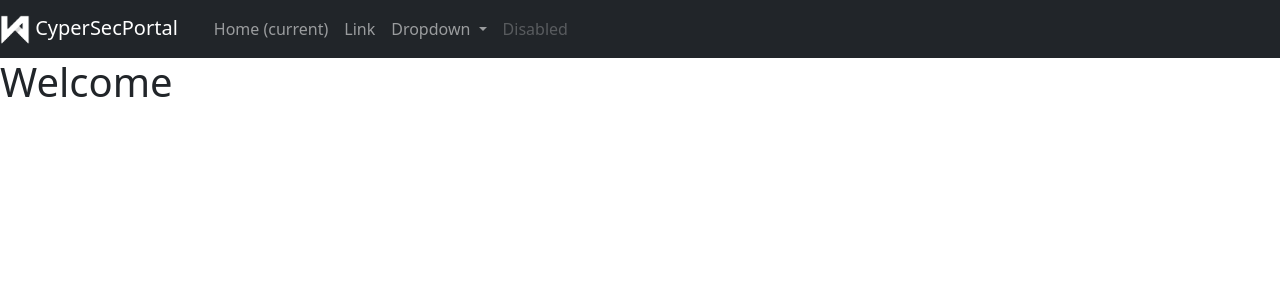
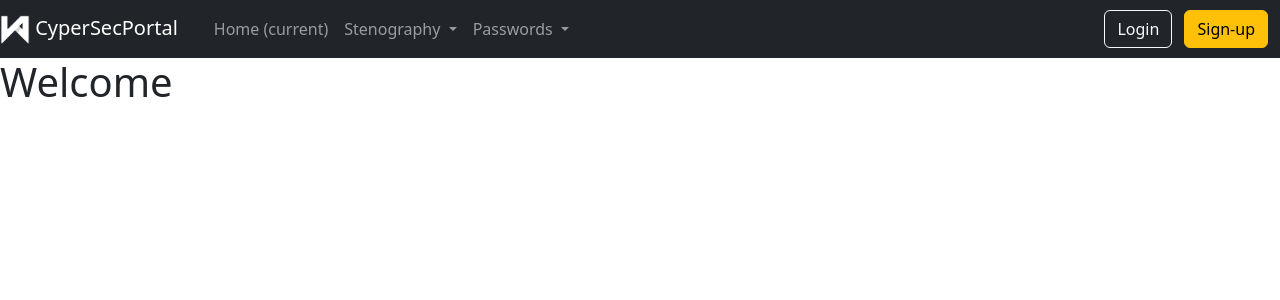
Before and after one commit to adelbables/CyperSecPortal, a Django app: page / in a window 1280 px wide. Shown: the top 300 px of the page. Run offline with Django 4.2, Linux system fonts and the light colour scheme; some libraries are stand-ins or nearby versions.

Commit message:
added linkes and buttons to navbar

```diff
--- a/templates/base.html
+++ b/templates/base.html
@@ -1,10 +1,10 @@
 {% load static %}
 <!DOCTYPE html>
 <html lang="en">
-    <head>
         <meta charset="UTF-8">
         <title>{% block title%}{% endblock %}</title>
         <link rel="stylesheet" type="text/css" href="{% static 'boot/css/bootstrap.css' %}"/>
+        <script type="text/javascript" src="{% static 'boot/js/bootstrap.bundle.min.js' %}"></script>
     </head>
     <body>
         <nav class="navbar navbar-expand-lg navbar-dark bg-dark">
@@ -13,36 +13,45 @@
                     CyperSecPortal
               </a>
             <div class="container">
-
-                <button class="navbar-toggler" type="button" data-toggle="collapse" data-target="#navbarSupportedContent"
+                <button class="navbar-toggler" type="button" data-bs-toggle="collapse" data-bs-target="#navbarSupportedContent"
                         aria-controls="navbarSupportedContent" aria-expanded="false" aria-label="Toggle navigation">
                     <span class="navbar-toggler-icon"></span>
                 </button>
-
                 <div class="collapse navbar-collapse" id="navbarSupportedContent">
                     <ul class="navbar-nav mr-auto">
                         <li class="nav-item active">
                         <a class="nav-link" href="{% url 'home' %}">Home <span class="sr-only">(current)</span></a>
                         </li>
-                        <li class="nav-item">
-                            <a class="nav-link" href="{% url 'upload and decrypt' %}">Link</a>
+                        <li class="nav-item dropdown">
+                            <a class="nav-link dropdown-toggle" href="#" id="navbarDropdown" role="button" data-bs-toggle="dropdown" aria-haspopup="true" aria-expanded="true">
+                            Stenography
+                            </a>
+                            <div class="dropdown-menu" aria-labelledby="navbarDropdown">
+                                <a class="dropdown-item" href="{% url 'upload and encrypt' %}">upload and encrypt image</a>
+                                <div class="dropdown-divider"></div>
+                                <a class="dropdown-item" href="{%  url 'upload and decrypt' %}">upload and decrypt image</a>
+                            </div>
                         </li>
                         <li class="nav-item dropdown">
-                                <a class="nav-link dropdown-toggle" href="#" id="navbarDropdown" role="button" data-toggle="dropdown" aria-haspopup="true" aria-expanded="false">
-                                Dropdown
-                                </a>
+                            <a class="nav-link dropdown-toggle" href="#" id="navbarDropdown" role="button" data-bs-toggle="dropdown" aria-haspopup="true" aria-expanded="true">
+                            Passwords
+                            </a>
                             <div class="dropdown-menu" aria-labelledby="navbarDropdown">
-                            <a class="dropdown-item" href="#">Action</a>
-                            <a class="dropdown-item" href="#">Another action</a>
-                            <div class="dropdown-divider"></div>
-                            <a class="dropdown-item" href="#">Something else here</a>
+                                <a class="dropdown-item" href="{% url 'generate_password' %}">generate a save Password</a>
+                                <div class="dropdown-divider"></div>
+                                <a class="dropdown-item" href="{%  url 'validate_password' %}">validate your Password</a>
                             </div>
-                        </li>
-                        <li class="nav-item">
-                            <a class="nav-link disabled" href="#" tabindex="-1" aria-disabled="true">Disabled</a>
                         </li>
                     </ul>
                 </div>
+                <div class="text-end">
+                    {% if user.is_authenticated %}
+                        <button type="button" class="btn btn-outline-light me-2" href="{% url "logout" %}" role="button">Logout</button>
+                    {% else %}
+                        <button type="button" class="btn btn-outline-light me-2" href="{% url "login" %}" role="button">Login</button>
+                        <button type="button" class="btn btn-warning" href="{% url "sign up" %}" role="button">Sign-up</button>
+                    {% endif %}
+                 </div>
             </div>
         </nav>
 
```
